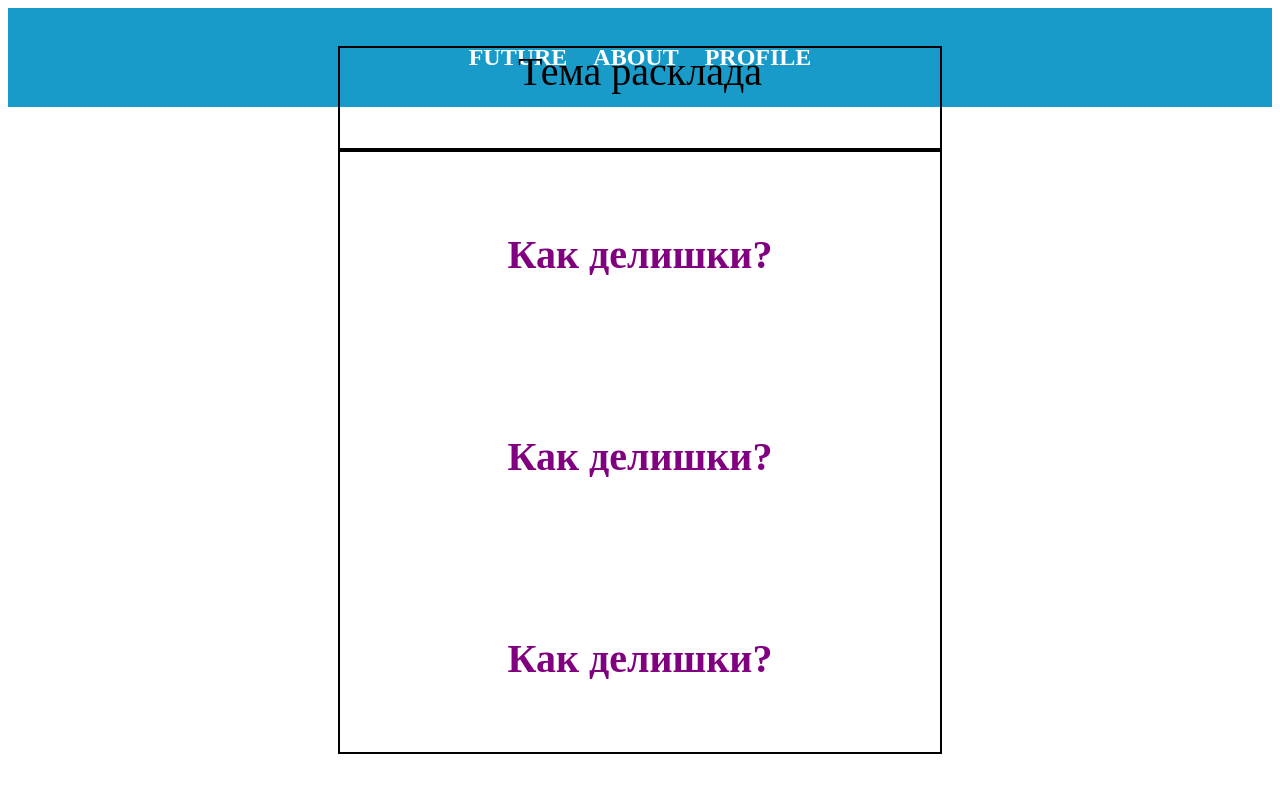
After one commit to KiraArensky/TarAI, a Flask app: page /Future in a window 1280 px wide. The commit adds this page. Run offline with Flask 3, Linux system fonts and the light colour scheme; lists and menus that the app fills with data are empty.

Commit message:
сделал окошко тем расклада по середине. Кароче давай пока

```diff
--- a/main.py
+++ b/main.py
@@ -1,6 +1,6 @@
 import sqlite3
 import flask
-from flask import Flask, render_template
+from flask import Flask, render_template, url_for, request, redirect
 from sqlite3 import *
 
 app = Flask(__name__)
@@ -20,9 +20,10 @@ con.commit()
 def Reg():
     return render_template('Reg.html')
 
+@app.route('/Future', methods=['POST', 'GET'])
+def Future():
 
-
-
+    return render_template('Future.html')
 
 
 
--- a/static/css/Tar.css
+++ b/static/css/Tar.css
@@ -1,23 +1,79 @@
 nav {
+z-index:9999;
   padding: 16px 0;
   background-color: #199BCA;
+
 }
 
+
 nav ul {
+z-index:9999;
   list-style-type: none;
   padding: 0;
   margin: 0;
   text-align: center;
 }
-a {
+a{
   color: #fff;
   text-decoration: none;
 }
+
+.a1{
+  color: Purple;
+  text-decoration: none;
+}
 nav ul li {
+z-index:9999;
 display: inline-block;
-  margin-left: 10px;
+  margin-left: 20px;
   text-transform: uppercase;
 }
 nav ul li:first-child {
+z-index:9999;
   margin-left: 0px;
 }
+
+.Centre_Future_parent {
+  z-index: -1;
+  height: 100px;
+  display: flex;
+  justify-content: center;
+  align-items: center;
+  border: 2px solid blue;
+}
+
+.Centre_Future_child {
+font-size: 40PX;
+width: 600px;
+  z-index: -1;
+  border: 2px solid black;
+  height: 100px;
+text-align: center
+}
+
+.Centre_Future_child_form {
+font-size: 40PX;
+  z-index: -1;
+  border: 2px solid black;
+  height: 600px;
+
+}
+
+table {
+   width: 600px;
+}
+
+tr{
+height: 200px
+}
+
+.block {
+
+  z-index = -1;
+  position: absolute;
+  top: 50%;
+  left: 50%;
+  transform: translate(-50%, -50%);
+
+
+  }
--- a/templates/Base.html
+++ b/templates/Base.html
@@ -8,9 +8,9 @@
 <body>
     <nav>
       <ul><h2>
-        <li><a href="#">Future</a></li>
+        <li><a href="Future">Future</a></li>
         <li><a href="Menu.html">About</a></li>
-        <li><a href="#">Profile</a></li>
+        <li><a href="Profile.html">Profile</a></li>
       </h2></ul>
     </nav>
     {% block content %}
--- /dev/null
+++ b/templates/Future.html
@@ -0,0 +1,29 @@
+{% extends "Base.html" %}
+{% block content %}
+
+<div class='block'>
+<!--    <div class = 'Centre_Future_child'>Составить расклад</div>-->
+    <div class = 'Centre_Future_child'>Тема расклада</div>
+    <div class = 'Centre_Future_child_form'>
+        <table>
+            <tr><th></th>
+            <th><a href="/" class = 'a1'>Как делишки?</a></th>
+            <th></th></tr>
+            <tr><th></th>
+            <th><a href="/" class = 'a1'>Как делишки?</a></th>
+            <th></th></tr>
+            <tr><th></th>
+            <th><a href="/" class = 'a1'>Как делишки?</a></th>
+            <th></th></tr>
+        </table>
+    </div>
+<!--    <div class = 'Centre_Future_child_form'>-->
+<!--    <form method="post">-->
+<!--        <input type="Text" name="Title" id="Title" class="form-control" placeholder="Enter title"><br>-->
+<!--        <input type="Text" name="Description" id="Description" class="form-control" placeholder="Enter Description"><br>-->
+<!--        <input type="Text" name="Author" id="Author" class="form-control" placeholder="Enter author"><br>-->
+<!--        <input type="Submit" class="btn btn-success" value="Send">-->
+<!--      </form>-->
+<!--    </div>-->
+</div>
+{% endblock %}
```
Also changed, not shown: templates/Profile.html (added, +10 -0 lines).
